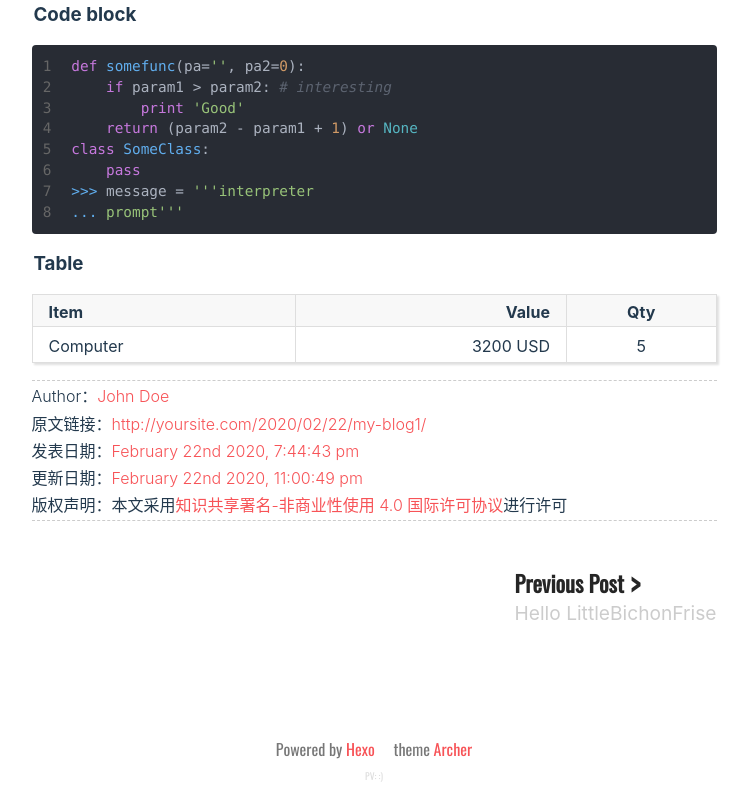
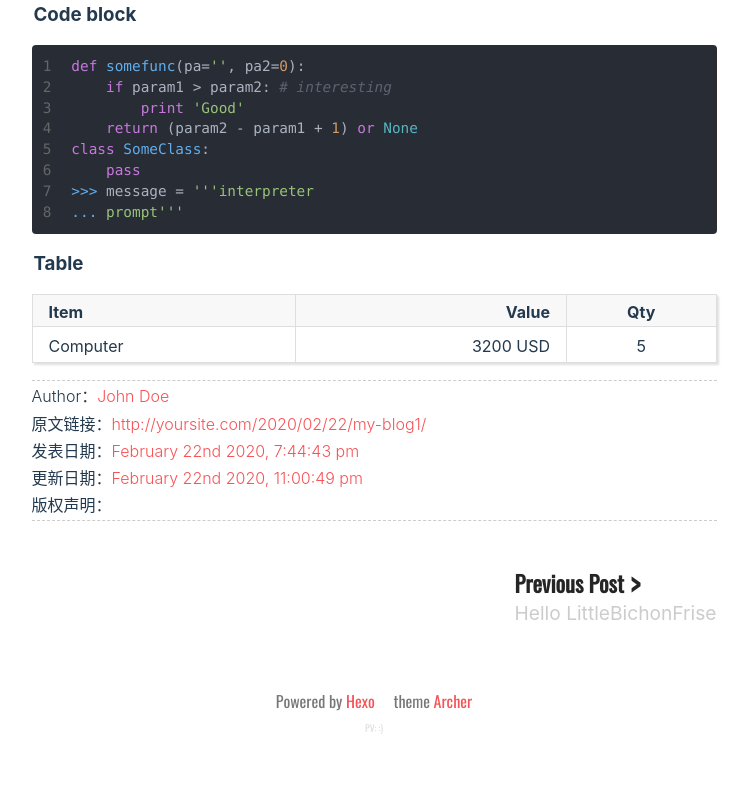
Before and after one commit to LittleBichonFrise/LittleBichonFrise.github.io, a plain HTML site: page 2020/02/22/my-blog1/index.html in a window 1280 px wide. Shown: the part 1475-2282 px from the top of the page, without its empty margins (266-1016 px from the left). After the commit the page ends 2234 px from the top, so only its background shows below. Drawn offline with nearby package versions, Linux system fonts and the light colour scheme; some packages are replaced by stand-ins of ours; a script that the page names is missing; a web font is replaced by a local one.

Commit message:
Site updated: 2020-02-22 23:07:39

```diff
--- a/2020/02/22/my-blog1/index.html
+++ b/2020/02/22/my-blog1/index.html
@@ -442,7 +442,7 @@ height:50vh;
             <p>原文链接：<a href="http://yoursite.com/2020/02/22/my-blog1/">http://yoursite.com/2020/02/22/my-blog1/</a>
             <p>发表日期：<a href="http://yoursite.com/2020/02/22/my-blog1/">February 22nd 2020, 7:44:43 pm</a>
             <p>更新日期：<a href="http://yoursite.com/2020/02/22/my-blog1/">February 22nd 2020, 11:00:49 pm</a>
-            <p>版权声明：本文采用<a rel="license noopener" href="http://creativecommons.org/licenses/by-nc/4.0/" target="_blank">知识共享署名-非商业性使用 4.0 国际许可协议</a>进行许可</p>
+            <p>版权声明：</p>
         </div>
 
     <!-- paginator  -->
@@ -485,22 +485,7 @@ height:50vh;
 
 
 
-                <a href="mailto:12345@qq.com" class="iconfont-archer email" title=email ></a>
 
-
-
-
-
-                <a href="//github.com/fi3ework" class="iconfont-archer github" target="_blank" title=github></a>
-
-
-
-
-
-                <span class="iconfont-archer wechat" title=wechat>
-
-                  <img class="profile-qr" src="/assets/example_qr.png" />
-                </span>
 
 
 
```
Also changed, not shown: 2020/02/22/hello-world/index.html (+1 -16 lines), archives/2020/02/index.html (+0 -15 lines), archives/2020/index.html (+0 -15 lines), archives/index.html (+0 -15 lines), index.html (+0 -30 lines).
